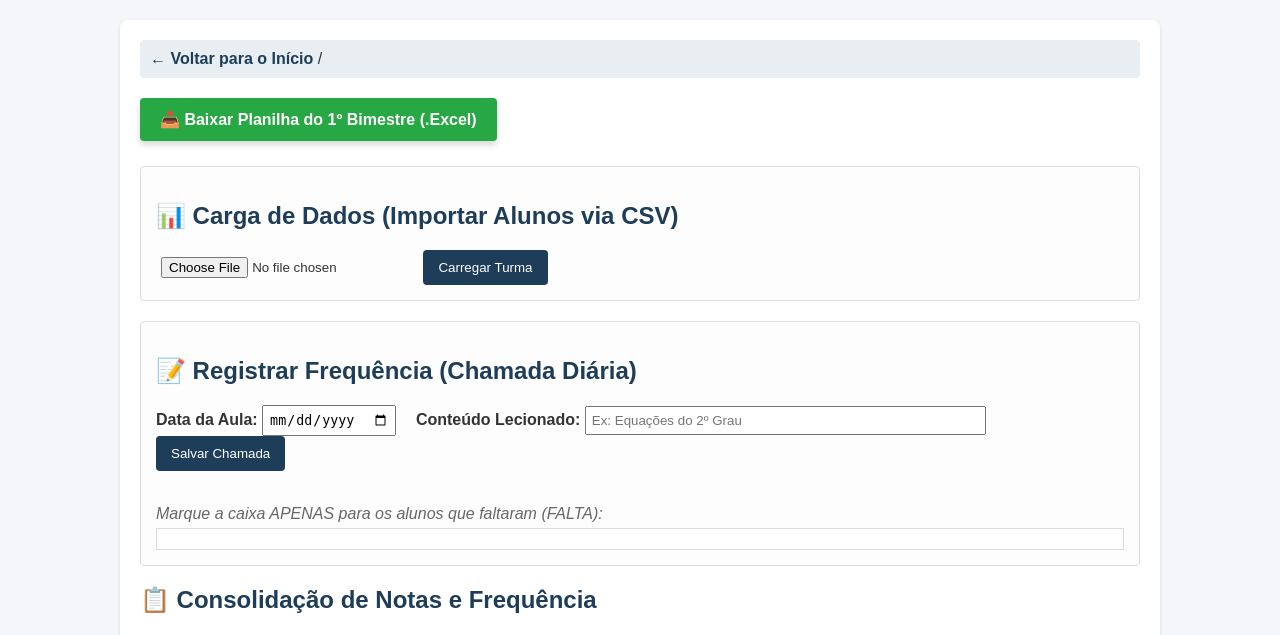
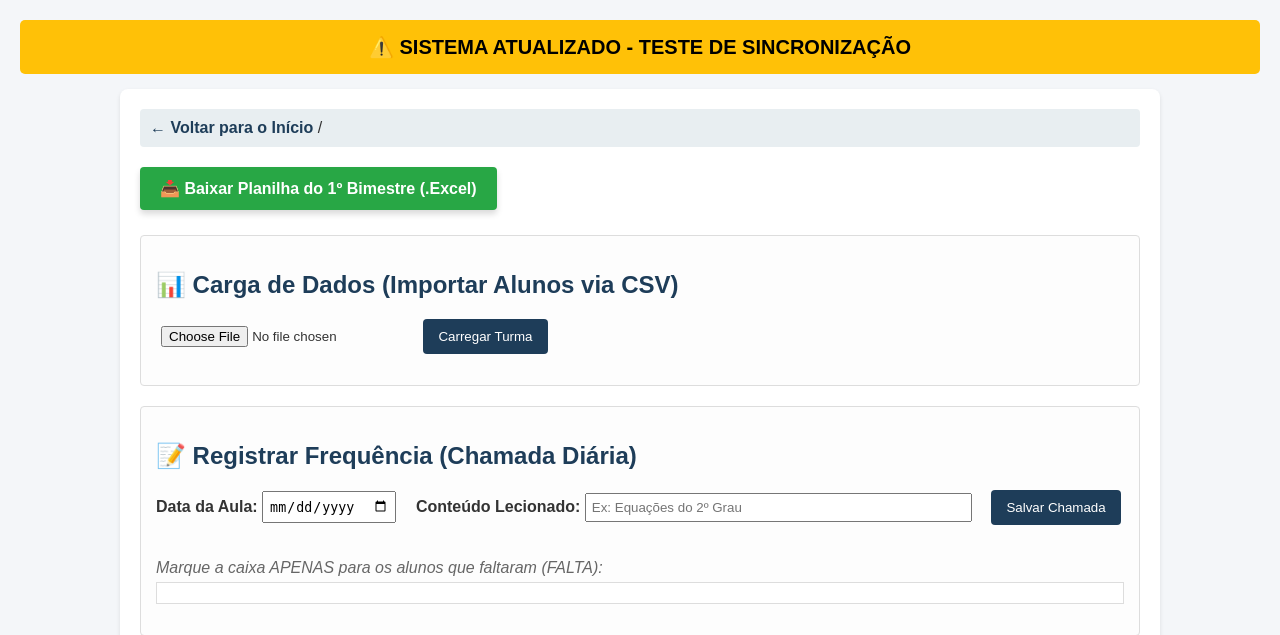
Before and after one commit to dederusso1-tech/diario-docente, a Flask app: template templates/escola.html in a window 1280 px wide. Shown: the top 635 px of the page. Run offline with Flask 3, Linux system fonts and the light colour scheme; the template is opened without the code that fills it, so the values that code supplies are empty.

Commit message:
Update escola.html

```diff
--- a/templates/escola.html
+++ b/templates/escola.html
@@ -1,3 +1,6 @@
+<div style="background-color: #ffc107; color: black; padding: 15px; text-align: center; font-weight: bold; font-size: 20px; border-radius: 5px; margin-bottom: 15px;">
+    ⚠️ SISTEMA ATUALIZADO - TESTE DE SINCRONIZAÇÃO
+</div>
 <!DOCTYPE html>
 <html lang="pt-br">
 <head>
```
